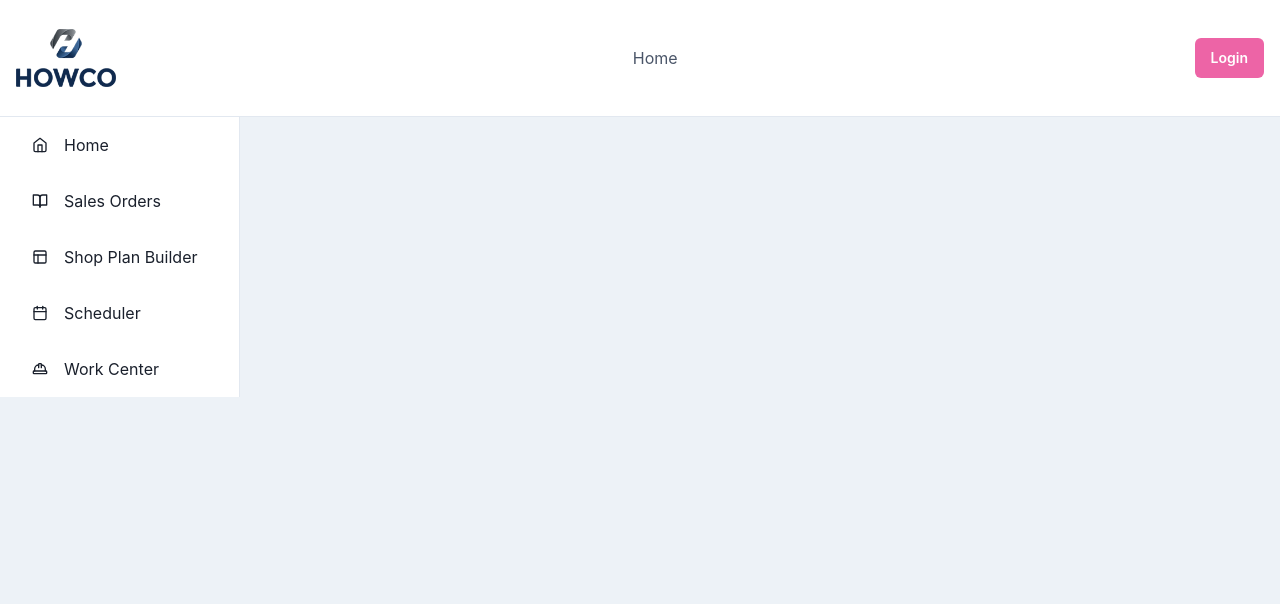
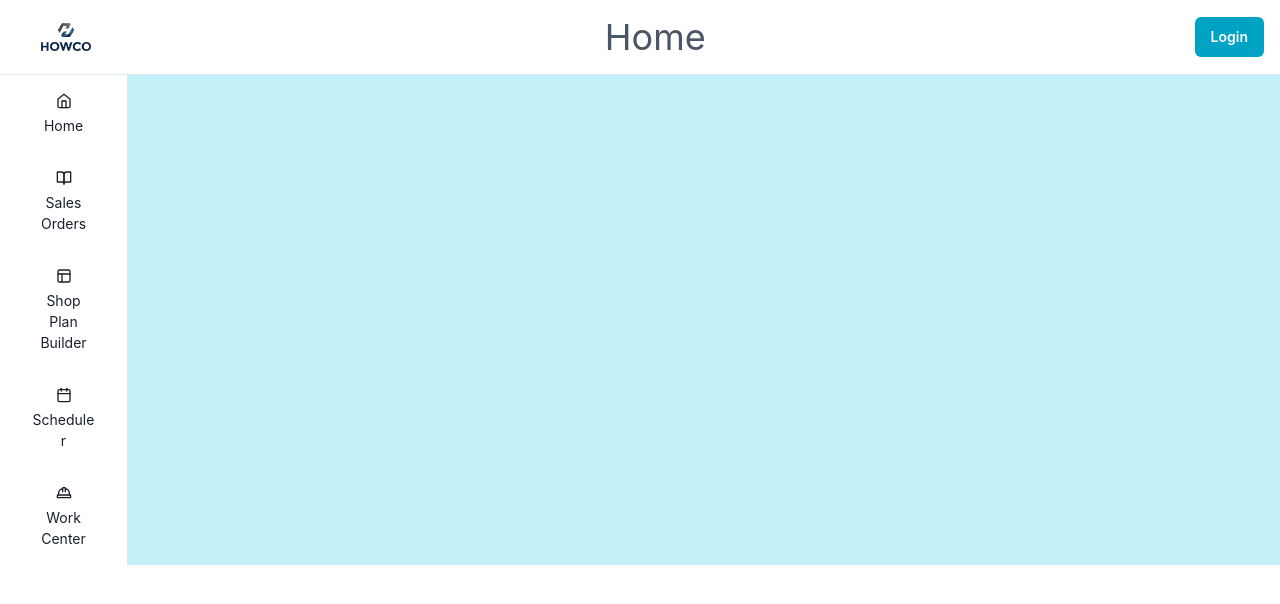
Before and after one commit to howco-dvdreedy/React-Template, a React (Vite) app: page / in a window 1280 px wide. Shown: the top 604 px of the page. Built offline with nearby package versions, Linux system fonts and the light colour scheme.

Commit message:
Add resource collection component

```diff
--- a/src/components/layout/AppBar.tsx
+++ b/src/components/layout/AppBar.tsx
@@ -29,7 +29,7 @@ export default function AppBar() {
          <Flex
             bg={useColorModeValue('white', 'gray.800')}
             color={useColorModeValue('gray.600', 'white')}
-            minH={'50px'}
+            h={'75px'}
             py={{ base: 2 }}
             px={{ base: 4 }}
             borderBottom={1}
@@ -40,10 +40,10 @@ export default function AppBar() {
          >
             <Flex justify={{ base: 'center', md: 'start' }}>
                <Center boxSize="100px">
-                  <Image objectFit="contain" objectPosition="50% 50%" src={logo} alt="Howco Logo" />
+                  <Image w={50} h={50}  objectFit="contain" objectPosition="50% 50%" src={logo} alt="Howco Logo" />
                </Center>
             </Flex>
-            <Text>{title}</Text>
+            <Text fontSize='4xl'>{title}</Text>
             <Stack flex={{ base: 1, md: 0 }} justify={'flex-end'} direction={'row'} spacing={6}>
                <Button
                   as={'a'}
@@ -51,10 +51,10 @@ export default function AppBar() {
                   fontSize={'sm'}
                   fontWeight={600}
                   color={'white'}
-                  bg={'pink.400'}
+                  bg={'cyan.600'}
                   href={'#'}
                   _hover={{
-                     bg: 'pink.300',
+                     bg: 'cyan.400',
                   }}
                >
                   Login
--- a/src/components/layout/SideNav.tsx
+++ b/src/components/layout/SideNav.tsx
@@ -12,6 +12,7 @@ import {
    useDisclosure,
    BoxProps,
    FlexProps,
+   Center,
 } from '@chakra-ui/react';
 
 import { FiHome, FiCalendar, FiBookOpen, FiLayout } from 'react-icons/fi';
@@ -34,11 +35,13 @@ const LinkItems: Array<LinkItemProps> = [
 export default function SideNav({ children }: { children: ReactNode }) {
    const { onClose } = useDisclosure();
    return (
-      <Box minH="100vh" bg={useColorModeValue('gray.100', 'gray.900')}>
-         <SidebarContent onClose={() => onClose} display={{ base: 'none', md: 'block' }} />
-         <Box ml={{ base: 0, md: 60 }} p="4">
-            {children}
-         </Box>
+      <Box h="100%" bg={useColorModeValue('gray.100', 'gray.900')}>
+         <Flex>
+            <SidebarContent onClose={() => onClose} display={{ base: 'none', md: 'block' }} />
+            <Box backgroundColor={'cyan.100'} w="100%">
+               {children}
+            </Box>
+         </Flex>
       </Box>
    );
 }
@@ -53,7 +56,7 @@ const SidebarContent = ({ onClose, ...rest }: SidebarProps) => {
          bg={useColorModeValue('white', 'gray.900')}
          borderRight="1px"
          borderRightColor={useColorModeValue('gray.200', 'gray.700')}
-         w={{ base: 'full', md: 60 }}
+         w="10%"
          pos="relative"
          h="full"
          {...rest}
@@ -75,7 +78,7 @@ interface NavItemProps extends FlexProps {
 const NavItem = ({ icon, path, children, ...rest }: NavItemProps) => {
    return (
       <Link href={path} style={{ textDecoration: 'none' }} _focus={{ boxShadow: 'none' }}>
-         <Flex
+         <Box
             align="center"
             p="4"
             mx="4"
@@ -90,7 +93,6 @@ const NavItem = ({ icon, path, children, ...rest }: NavItemProps) => {
          >
             {icon && (
                <Icon
-                  mr="4"
                   fontSize="16"
                   _groupHover={{
                      color: 'white',
@@ -98,8 +100,8 @@ const NavItem = ({ icon, path, children, ...rest }: NavItemProps) => {
                   as={icon}
                />
             )}
-            {children}
-         </Flex>
+            <Text fontSize="sm">{children}</Text>
+         </Box>
       </Link>
    );
 };
--- a/src/features/plan-builder/components/ResourceSelection.tsx
+++ b/src/features/plan-builder/components/ResourceSelection.tsx
@@ -0,0 +1,43 @@
+import { Box, Badge, Flex, VStack, Center, UnorderedList, Grid } from '@chakra-ui/react';
+export const ResouceSelection = () => {
+   const resources = [
+      'saw',
+      'CNC Lathe',
+      'Bore',
+      'CNC Program',
+      'HeatTreat',
+      'Stamp',
+      'Hone',
+      'Ship',
+      'Lathe',
+      'Receive',
+      'Thread',
+      'Pack',
+      'NDT',
+      'Inspection',
+      'QA',
+      'Final Inspection',
+      'QC',
+      'Testing',
+      'Trepan',
+      'Drift',
+      'Phosphate',
+      'Clean',
+      'Straighten',
+      'Bead Blasting',
+      'CNC Mill',
+      'Outside Processing'
+   ];
+
+   return (
+      <Box backgroundColor='white' border='1px solid black' p ={4}>
+         <Grid templateColumns='repeat(2, 1fr)' gap={5}>
+                  {resources.map((resource) => (
+                     <Badge m ={1} w={150} h={30} colorScheme="blue" variant="solid">
+                        <Center h="100%">{resource}</Center>
+                     </Badge>
+                  ))}
+         </Grid>
+      </Box>
+   );
+};
--- a/src/features/plan-builder/routes/PlanBuilder.tsx
+++ b/src/features/plan-builder/routes/PlanBuilder.tsx
@@ -1,8 +1,16 @@
-import { useAppDispatch } from "@/hooks/hooks";
-import { setTitle } from "@/stores/slices/titleSlice";
+import { useAppDispatch } from '@/hooks/hooks';
+import { setTitle } from '@/stores/slices/titleSlice';
+import { ResouceSelection } from '../components/ResourceSelection';
+
+import { Box, Flex } from '@chakra-ui/react';
 
 export default function PlanBuilder() {
-    const dispatch = useAppDispatch();
-    dispatch(setTitle("PlanBuilder"));
-    return <div>Plan Builder</div>
+   const dispatch = useAppDispatch();
+   dispatch(setTitle('Plan Builder POC'));
+   return (
+      <Flex w="100%">
+         <ResouceSelection />
+         <Box w="60%">dnd</Box>
+      </Flex>
+   );
 }
```
Also changed, not shown: src/components/layout/MainLayout.tsx (line endings or trailing spaces).
